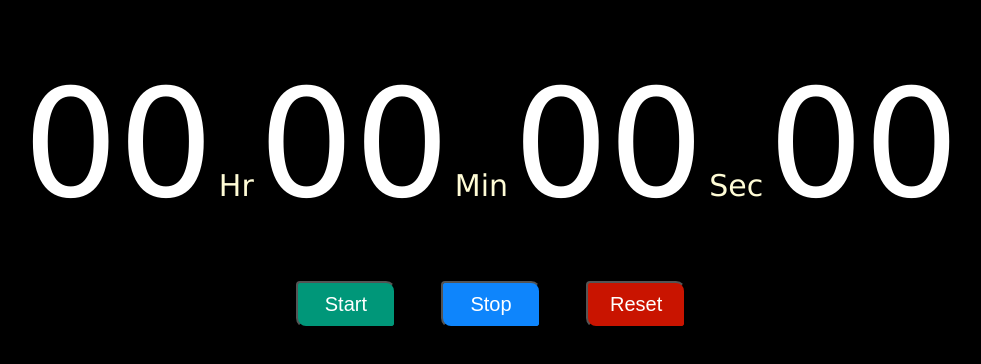
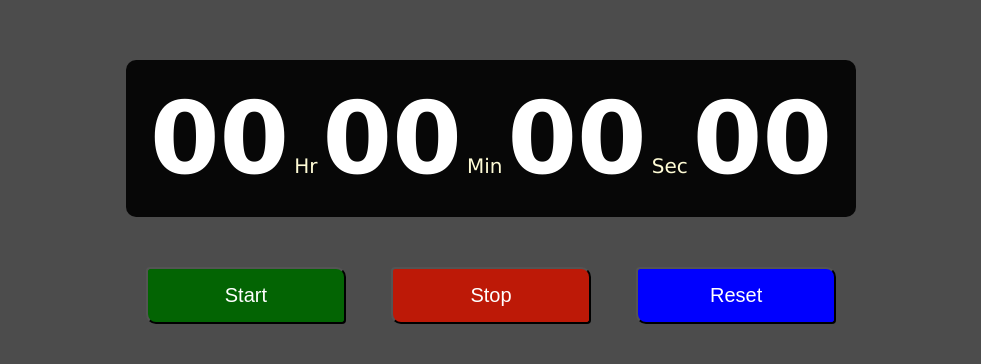
Before and after one commit to CSI-Trainee-2023/stopwatch_Prakriti, a plain HTML site: page index.html in a window 1280 px wide. Shown: the part 208-572 px from the top of the page, without its empty margins (149-1130 px from the left). Drawn offline with Linux system fonts and the light colour scheme.

Commit message:
updated the background and button color

```diff
--- a/index.html
+++ b/index.html
@@ -7,7 +7,7 @@
 		content="IE=edge">
 	<meta name="viewport"
 		content="width=device-width, initial-scale=1.0">
-	<title>Design Stopwatch using HTML CSS and JavaScript</title>
+	<title>Stopwatch</title>
 	<link rel="stylesheet" href="style.css">
 </head>
 
--- a/style.css
+++ b/style.css
@@ -10,17 +10,25 @@ body {
     align-items: center;
     width: 100%;
     height: 100vh;
-    background-color:#000000
+    background-color:rgba(0,0,0,0.7);
+
 }
 
 .digit {
-	font-size: 150px;
+	font-size: 100px;
 	color: #fff;
+    font-weight:600;
 }
 
 .txt {
-	font-size: 30px;
+	font-size: 20px;
 	color: #fffcd6;
+    font-weight:200;
+}
+#time{
+    background-color:rgba(0,0,0,0.9);
+    padding: 20px 24px;
+    border-radius:10px;
 }
 
 #buttons {
@@ -28,8 +36,8 @@ body {
 }
 
 .btn {
-	width: 100px;
-	padding: 10px 15px;
+	width: 200px;
+	padding: 15px 20px;
 	margin: 0px 20px;
 	border-top-right-radius: 10px;
 	border-bottom-left-radius: 10px;
@@ -43,13 +51,13 @@ body {
 }
 
 #start {
-	background-color: #009779;
+	background-color:#036403;
 }
 
 #stop {
-	background-color: #0e85fc;
+	background-color: #c91400e7;
 }
 
 #reset {
-	background-color: #c91400;
+	background-color: #0000ff;
 }
```
